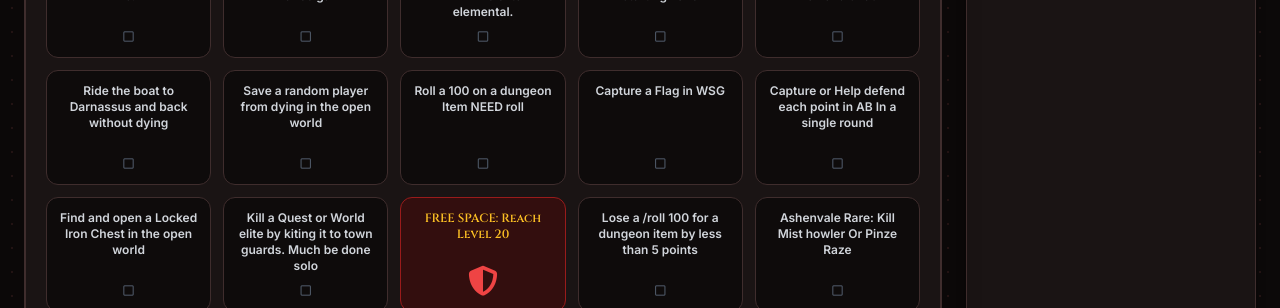
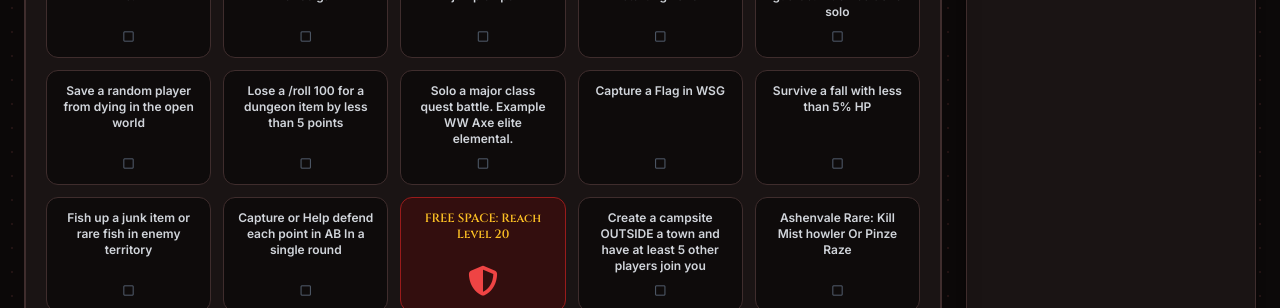
Before and after one commit to Reapafied/Send-Ibuprofen, a React (Vite) app: page / in a window 1280 px wide. Shown: the part 364-672 px from the top of the page. Built offline with nearby package versions, Linux system fonts and the light colour scheme; no server answers; the database is empty; the HTML template or start-up script is replaced by a standard one.

Commit message:
Update App.jsx

```diff
--- a/src/App.jsx
+++ b/src/App.jsx
@@ -33,10 +33,8 @@ const DEFAULT_CHALLENGES = [
     "Lose a /roll 100 for a dungeon item by less than 5 points",
     "Save a random player from dying in the open world",
     "Complete any new dungeon with no deaths",
-    "Ride the boat to Darnassus and back without dying",
     "Stay flagged anytime you are in Hillsbrad until you complete the Hearcules rod quest. You MUST fight any flagged alliance.",
     "Survive a pull with 3% or less HP",
-    "Find and open a Locked Iron Chest in the open world",
     "Fish up a junk item or rare fish in enemy territory",
     "Complete 100% of quests within a non starting zone",
     "Finish Mothers Milk. If you know you know",
```
